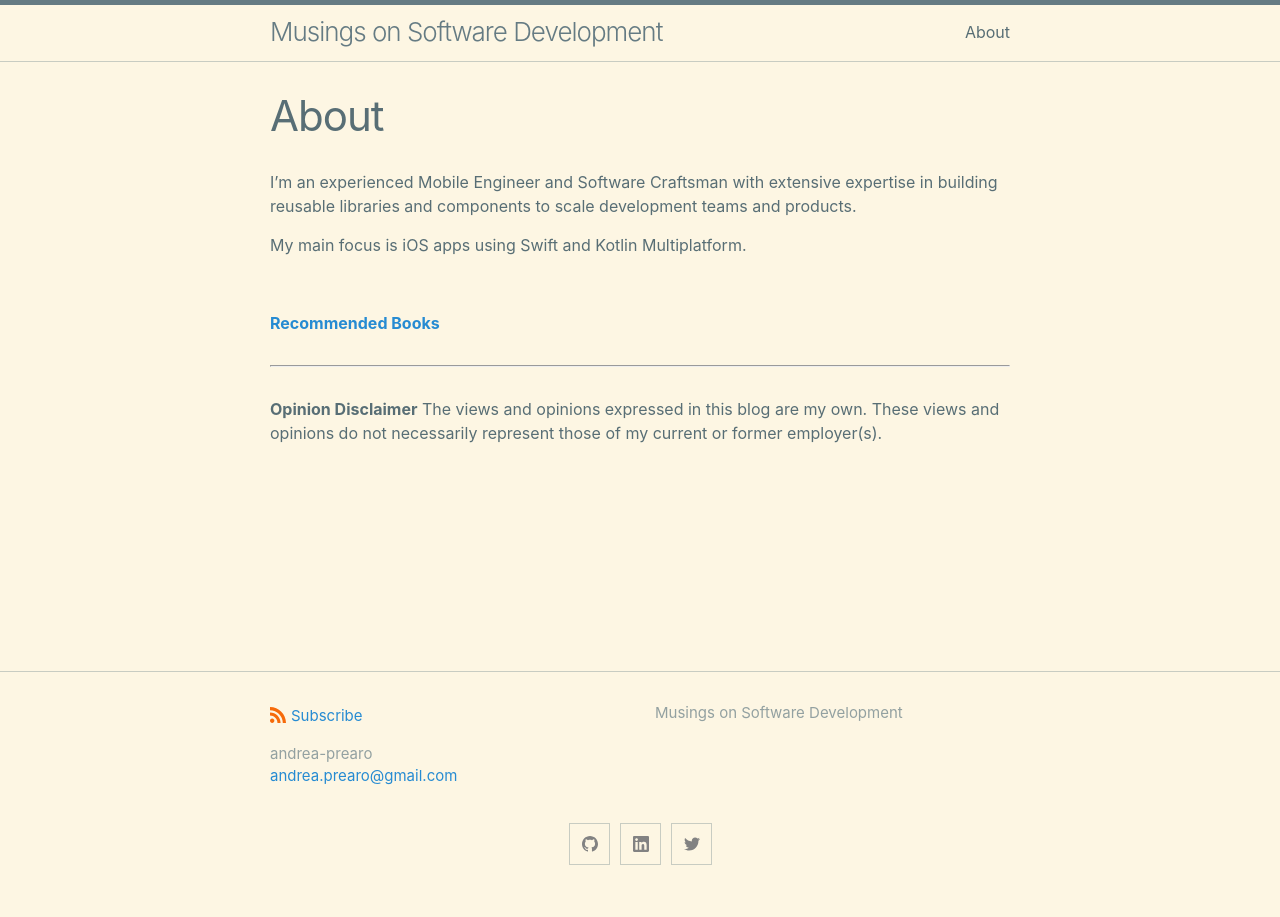
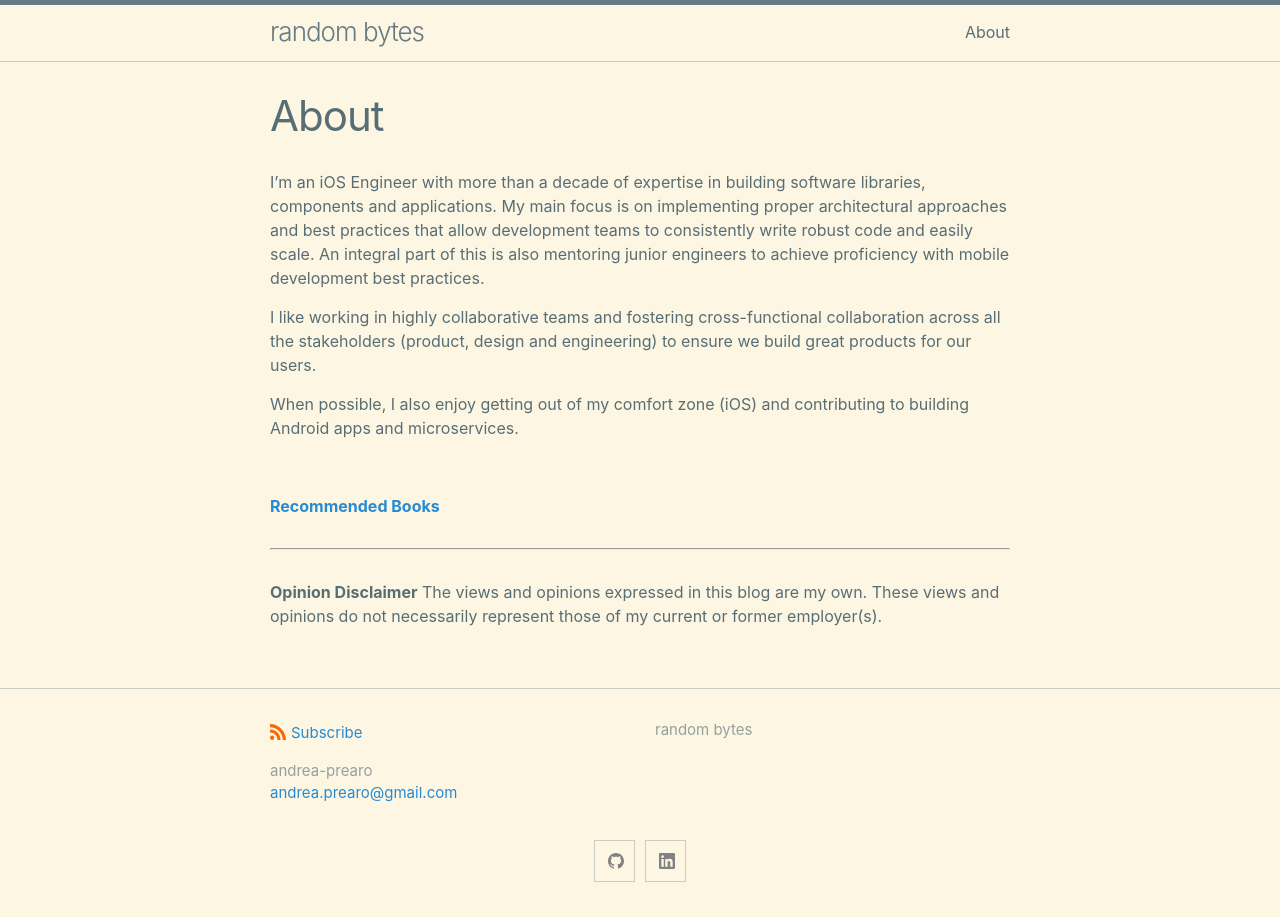
Before and after one commit to andrea-prearo/andrea-prearo.github.io, a Jekyll site: the page built from about.md, in a window 1280 px wide. Built offline with Jekyll 4.4.1, drawn with Linux system fonts in a browser that asks for light colours.

Commit message:
Update about section and title

```diff
--- a/_config.yml
+++ b/_config.yml
@@ -1,9 +1,9 @@
-title: Musings on Software Development
+title: random bytes
 author:
   name: andrea-prearo
   email: andrea.prearo@gmail.com
 description: >
-  Musings on Software Development
+  random bytes
 
 markdown: kramdown
 show_excerpts: false
@@ -14,7 +14,6 @@ minima:
   social_links:
     github: andrea-prearo
     linkedin: andreaprearo
-    twitter: andrea_prearo
 
 plugins:
   - jekyll-feed
--- a/about.md
+++ b/about.md
@@ -4,9 +4,13 @@ title: About
 permalink: /about/
 ---
 
-I'm an experienced Mobile Engineer and Software Craftsman with extensive expertise in building reusable libraries and components to scale development teams and products.
+I'm an iOS Engineer with more than a decade of expertise in building software libraries,
+components and applications. My main focus is on implementing proper architectural approaches and best practices that allow development teams to consistently write robust code and easily scale. An integral part of this is also mentoring junior engineers to achieve proficiency with mobile development best practices.
 
-My main focus is iOS apps using Swift and Kotlin Multiplatform.
+I like working in highly collaborative teams and fostering cross-functional collaboration across
+all the stakeholders (product, design and engineering) to ensure we build great products for our users.
+
+When possible, I also enjoy getting out of my comfort zone (iOS) and contributing to building Android apps and microservices.
 
 <br>
 
```
